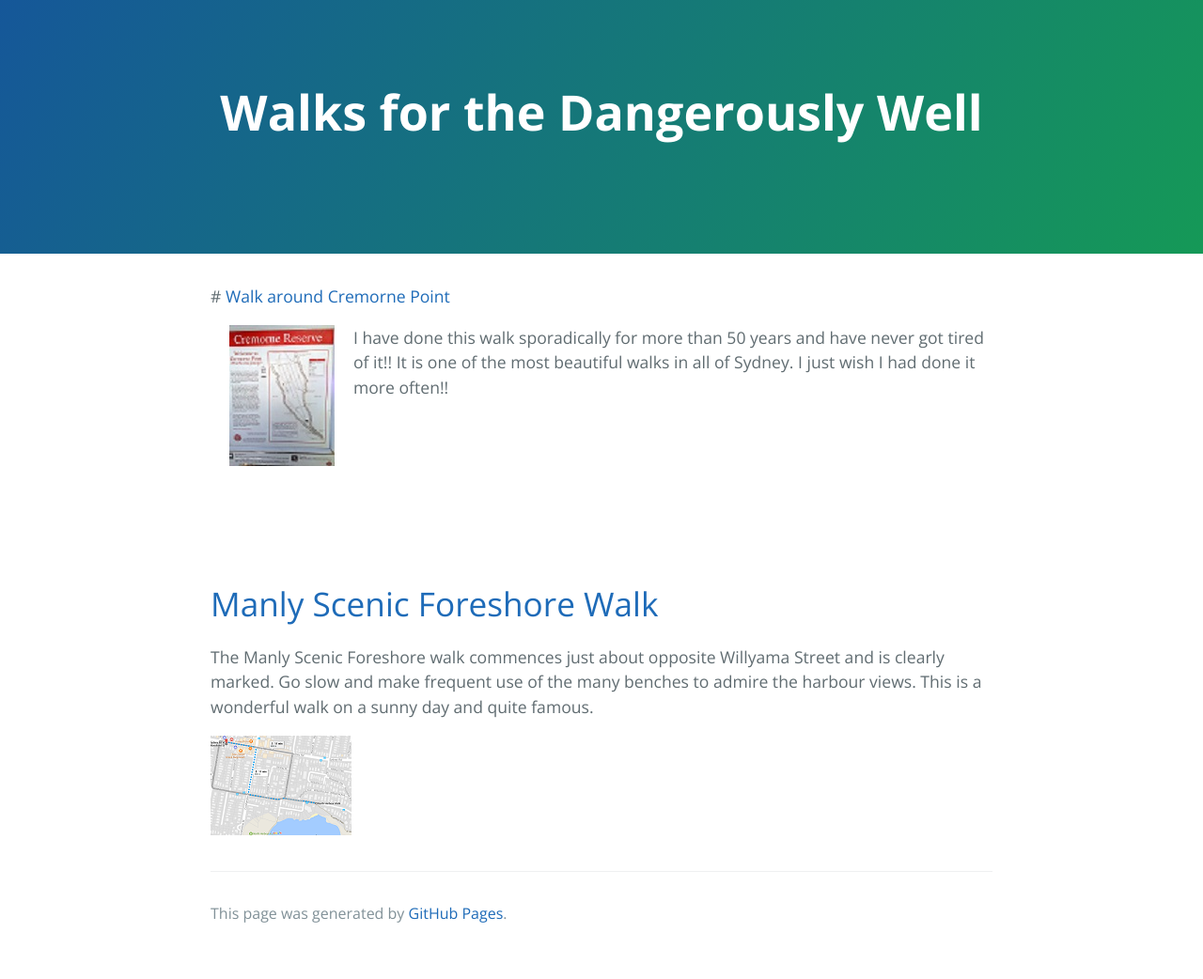
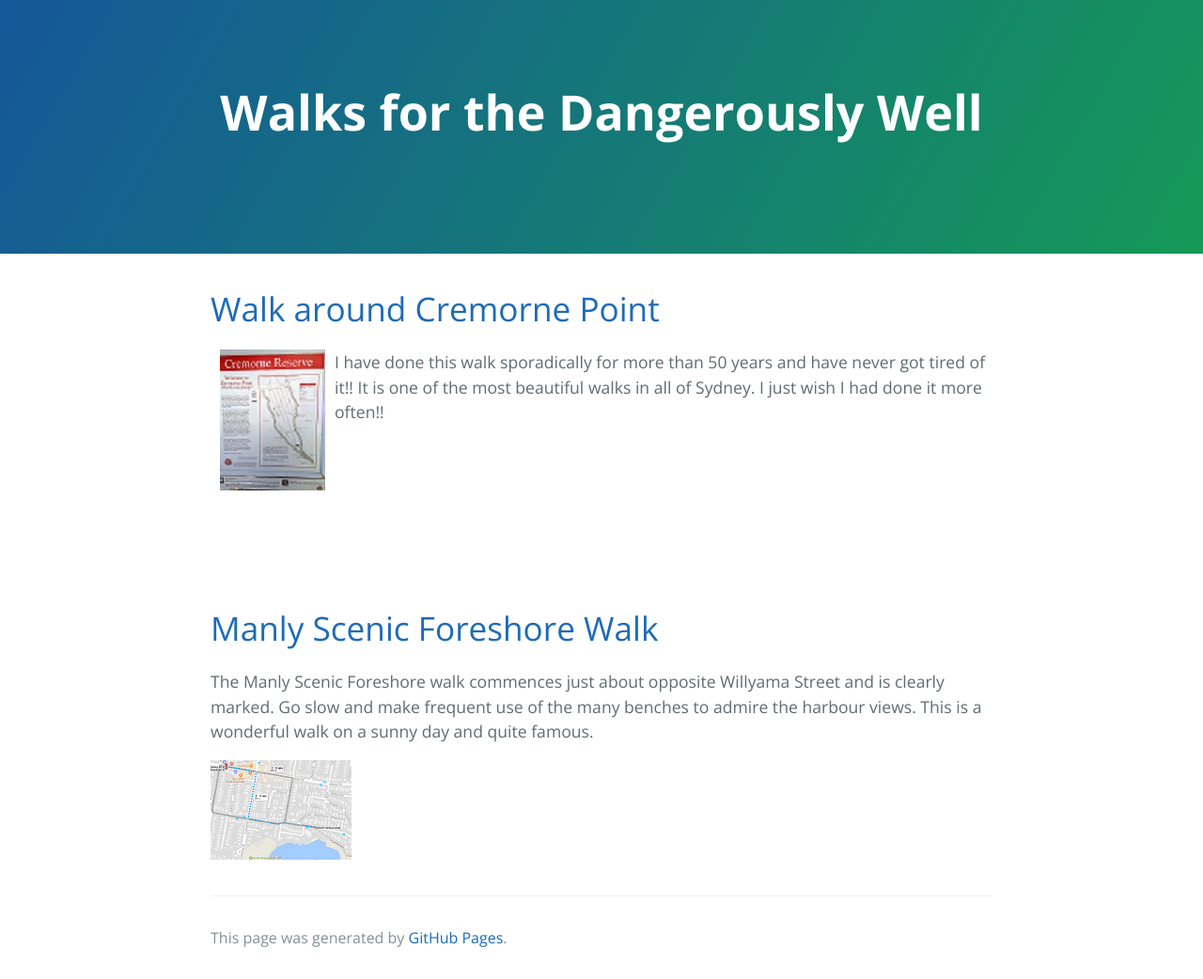
Before and after one commit to janet1405/janet1405.github.io, a Jekyll site: the page built from index.md, in a window 1280 px wide. Shown: the whole page at 94% size. Built offline with Jekyll 4.4.1, drawn with Linux system fonts in a browser that asks for light colours; the repository's description, which GitHub fills in, is left out; before the commit the page ends 1016 px from its top, so only the background shows below that.

Commit message:
Update index.md

```diff
--- a/index.md
+++ b/index.md
@@ -8,11 +8,10 @@ nav_item: home
 
 
 
-
-   # [](#header-1)[Walk around Cremorne Point](\walks\walk_around_cremorne_point)
+# [](#header-1)[Walk around Cremorne Point](\walks\walk_around_cremorne_point)
 
 
-<a href="\assets\img\cremorne_point\WalkAroundCremornePoint.jpg"><img align="left" src="\assets\img\cremorne_point\WalkAroundCremornePoint_112_150.jpg" hspace="20" title="Cremorne Point Map"></a>
+<a href="\assets\img\cremorne_point\WalkAroundCremornePoint.jpg"><img align="left" src="\assets\img\cremorne_point\WalkAroundCremornePoint_112_150.jpg" hspace="10" title="Cremorne Point Map"></a>
 I have done this walk sporadically for more than 50 years and have never got tired of it!! It is one of the most beautiful walks in all of Sydney. I just wish I had done it more often!!
 <br>
 <br>
```
